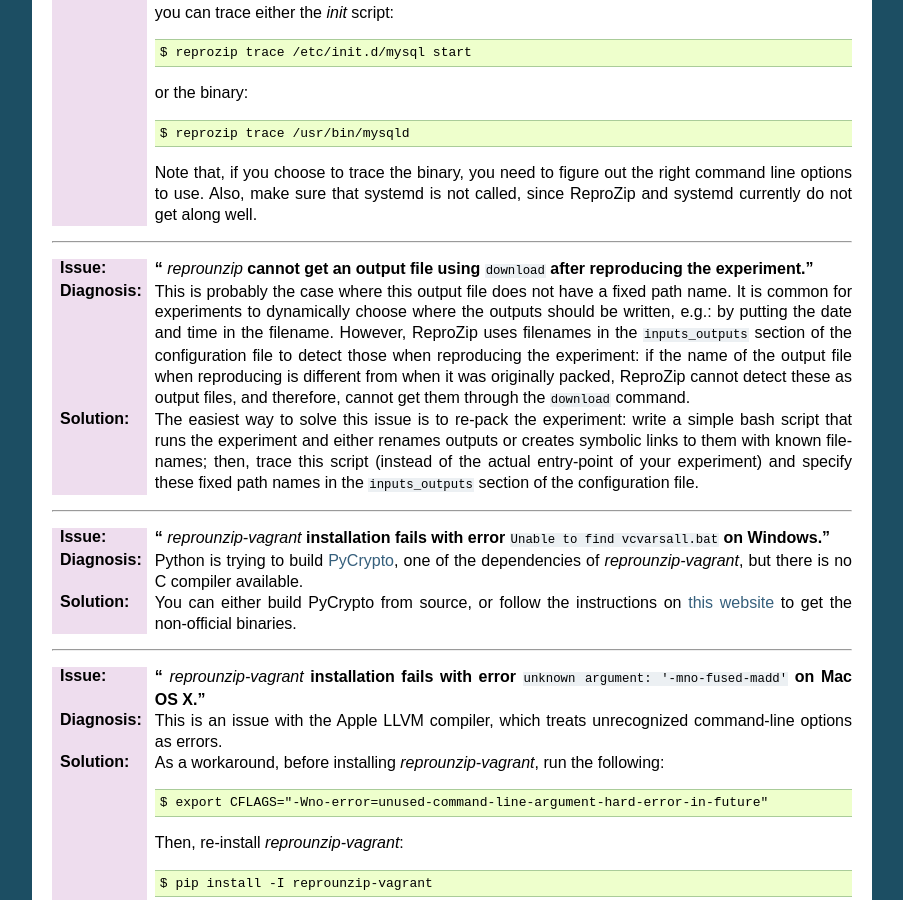
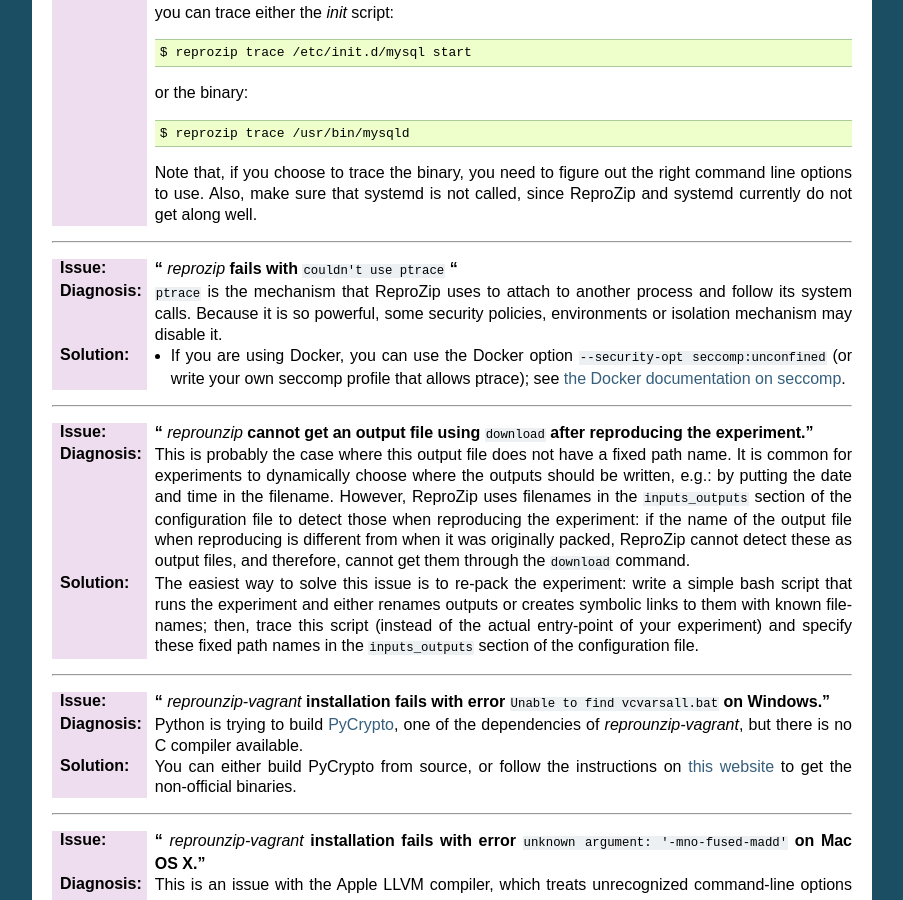
Before and after one commit to VIDA-NYU/reprozip, a Sphinx documentation site: the page built from docs/troubleshooting.rst, in a window 1280 px wide and 900 px high, scrolled down 550 px. Shown: the whole window, without its empty margins (198-1101 px from the left). Built offline with Sphinx 7.4.7, drawn with Linux system fonts in a browser that asks for light colours.

Commit message:
Add more info when ptrace fails

```diff
--- a/docs/troubleshooting.rst
+++ b/docs/troubleshooting.rst
@@ -35,6 +35,16 @@
 
            Note that, if you choose to trace the binary, you need to figure out the right command line options to use.
            Also, make sure that systemd is not called, since ReproZip and systemd currently do not get along well.
+
+------------
+
+..  _ptrace:
+
+:Issue: **"** `reprozip` **fails with** ``couldn't use ptrace`` **"**
+:Diagnosis: ``ptrace`` is the mechanism that ReproZip uses to attach to another process and follow its system calls. Because it is so powerful, some security policies, environments or isolation mechanism may disable it.
+:Solution:
+
+ * If you are using Docker, you can use the Docker option ``--security-opt seccomp:unconfined`` (or write your own seccomp profile that allows ptrace); see `the Docker documentation on seccomp <https://docs.docker.com/engine/security/seccomp/>`__.
 
 ------------
 
```
Also changed, not shown: 1 other file.
